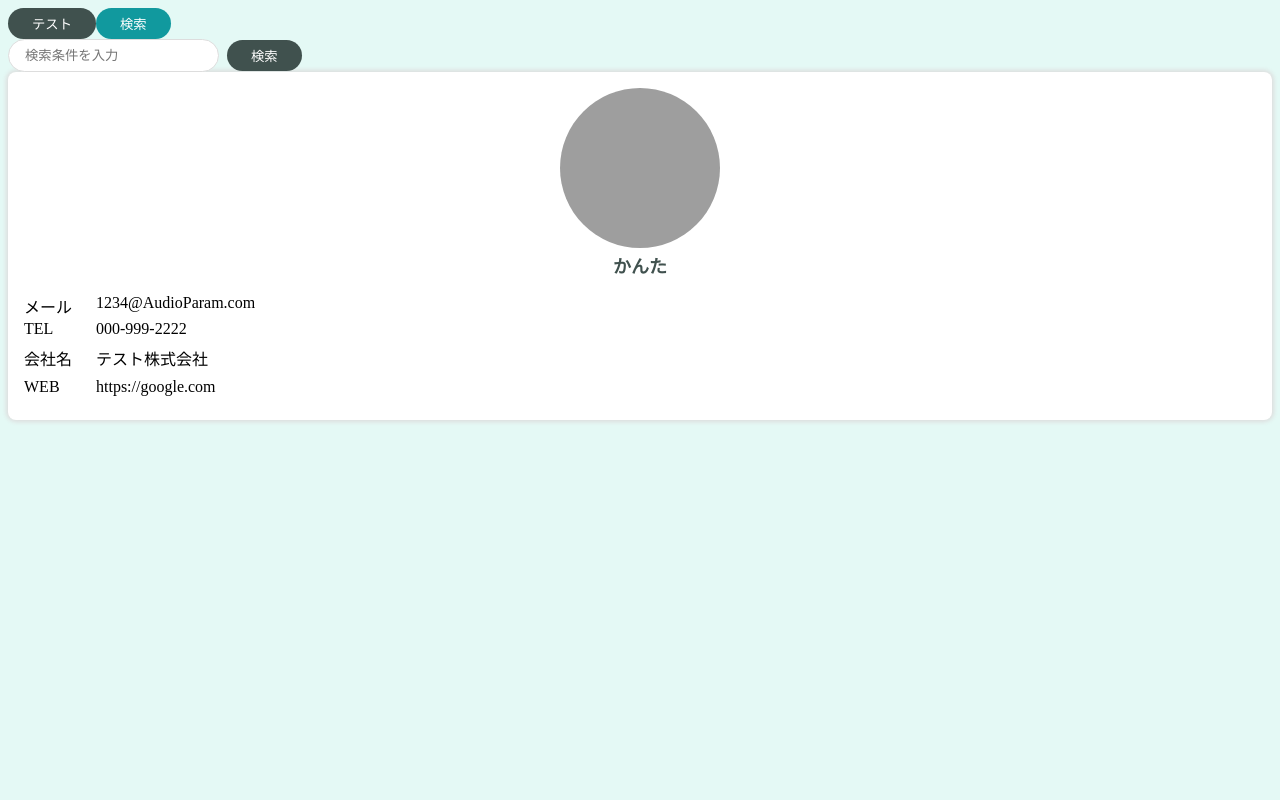
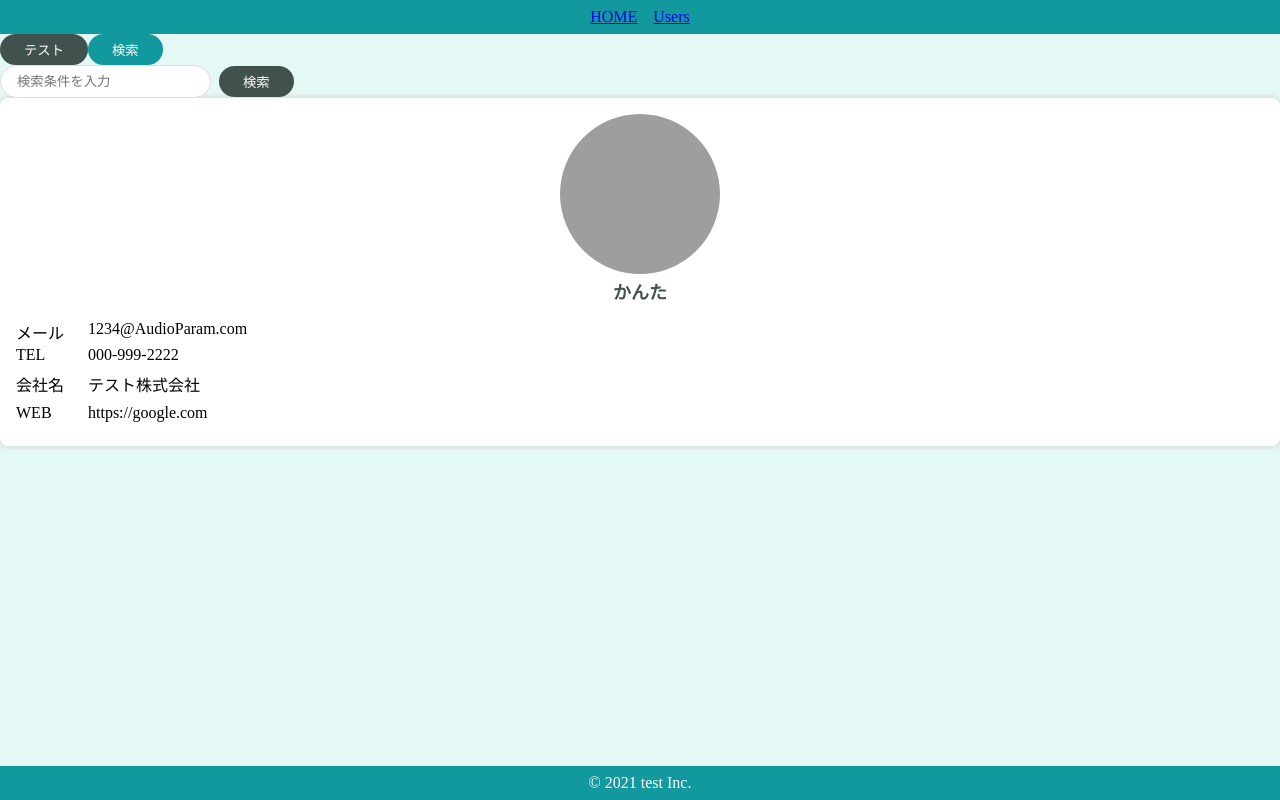
Before and after one commit to morikann/atomic-design, a React (Create React App) app: page / in a window 1280 px wide. Built offline with nearby package versions, Linux system fonts and the light colour scheme; grey boxes are pictures that could not be loaded.

Commit message:
Templateの作成

```diff
--- a/src/App.js
+++ b/src/App.js
@@ -1,7 +1,10 @@
+import { BrowserRouter } from "react-router-dom";
 import { PrimaryButton } from "./components/atoms/button/PrimaryButton";
 import { SecondaryButton } from "./components/atoms/button/SecondaryButton";
 import { SearchInput } from "./components/molecules/SearchInput";
 import { UserCard } from "./components/organisms/user/UserCard";
+import { DefaultLayout } from "./components/templates/DefaultLayout";
+import { HeaderOnly } from "./components/templates/HeaderOnly";
 import "./styles.css";
 
 const user = {
@@ -17,12 +20,14 @@
 
 export default function App() {
   return (
-    <div className="App">
-      <PrimaryButton>テスト</PrimaryButton>
-      <SecondaryButton>検索</SecondaryButton>
-      <br />
-      <SearchInput />
-      <UserCard user={user} />
-    </div>
+    <BrowserRouter>
+      <DefaultLayout>
+        <PrimaryButton>テスト</PrimaryButton>
+        <SecondaryButton>検索</SecondaryButton>
+        <br />
+        <SearchInput />
+        <UserCard user={user} />
+      </DefaultLayout>
+    </BrowserRouter>
   );
 }
--- /dev/null
+++ b/src/components/atoms/layout/Footer.jsx
@@ -0,0 +1,16 @@
+import { Link } from "react-router-dom";
+import styled from "styled-components";
+
+export const Footer = () => {
+  return <SFooter>&copy; 2021 test Inc.</SFooter>;
+};
+
+const SFooter = styled.footer`
+  background-color: #11999e;
+  color: #fff;
+  text-align: center;
+  padding: 8px 0;
+  position: fixed;
+  bottom: 0;
+  width: 100%;
+`;
--- /dev/null
+++ b/src/components/atoms/layout/Header.jsx
@@ -0,0 +1,22 @@
+import { Link } from "react-router-dom";
+import styled from "styled-components";
+
+export const Header = () => {
+  return (
+    <SHeader>
+      <SLink to="/">HOME</SLink>
+      <SLink to="/users">Users</SLink>
+    </SHeader>
+  );
+};
+
+const SHeader = styled.header`
+  background-color: #11999e;
+  color: #fff;
+  text-align: center;
+  padding: 8px 0;
+`;
+
+const SLink = styled(Link)`
+  margin: 0 8px;
+`;
--- /dev/null
+++ b/src/components/templates/DefaultLayout.jsx
@@ -0,0 +1,13 @@
+import { Footer } from "../atoms/layout/Footer";
+import { Header } from "../atoms/layout/Header";
+
+export const DefaultLayout = (props) => {
+  const { children } = props;
+  return (
+    <>
+      <Header />
+      {children}
+      <Footer />
+    </>
+  );
+};
--- /dev/null
+++ b/src/components/templates/HeaderOnly.jsx
@@ -0,0 +1,11 @@
+import { Header } from "../atoms/layout/Header";
+
+export const HeaderOnly = (props) => {
+  const { children } = props;
+  return (
+    <>
+      <Header />
+      {children}
+    </>
+  );
+};
--- a/src/styles.css
+++ b/src/styles.css
@@ -1,3 +1,5 @@
 body {
   background-color: #e4f9f5;
+  margin: 0;
+  min-height: 100vh;
 }
```
